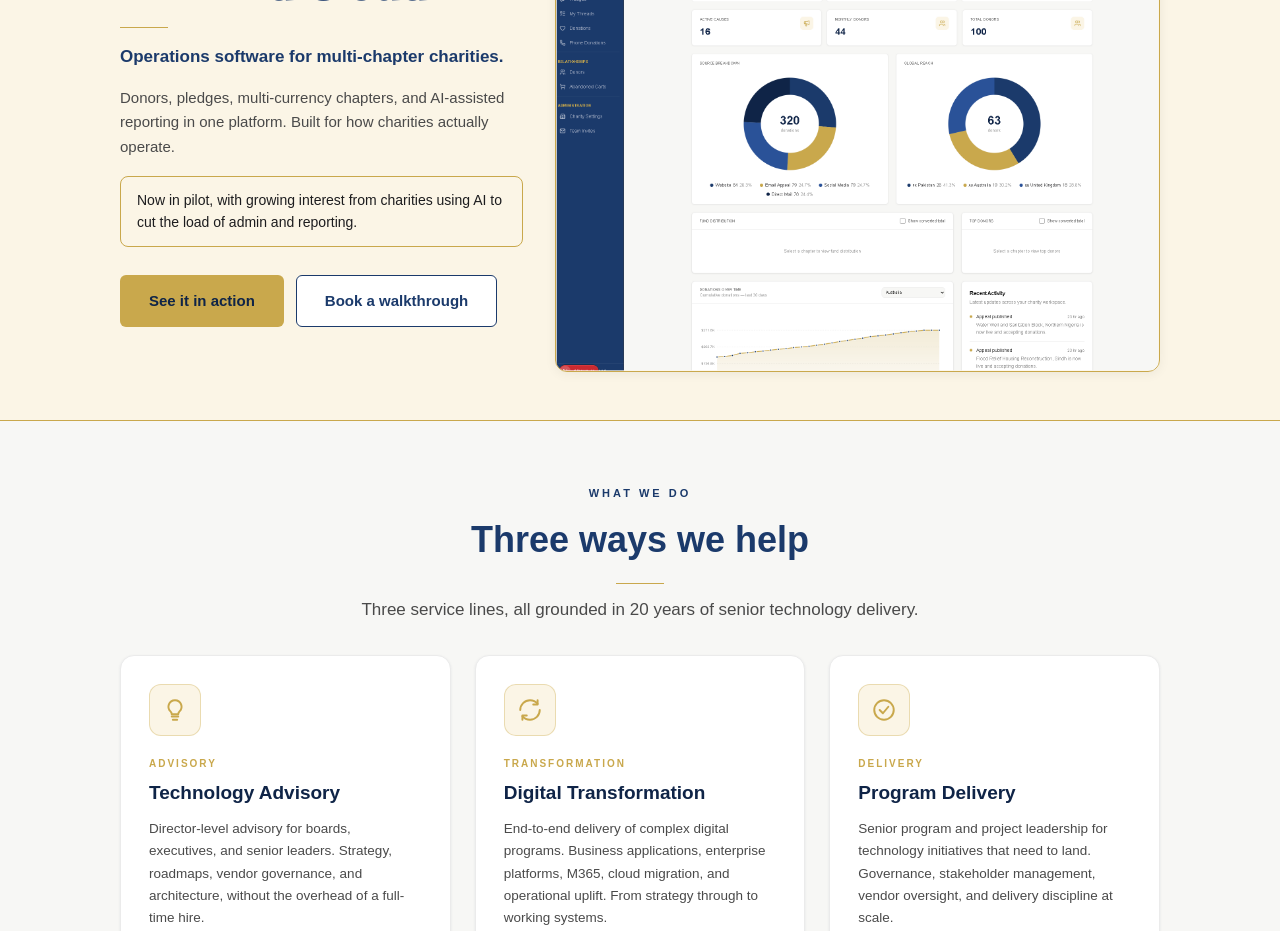
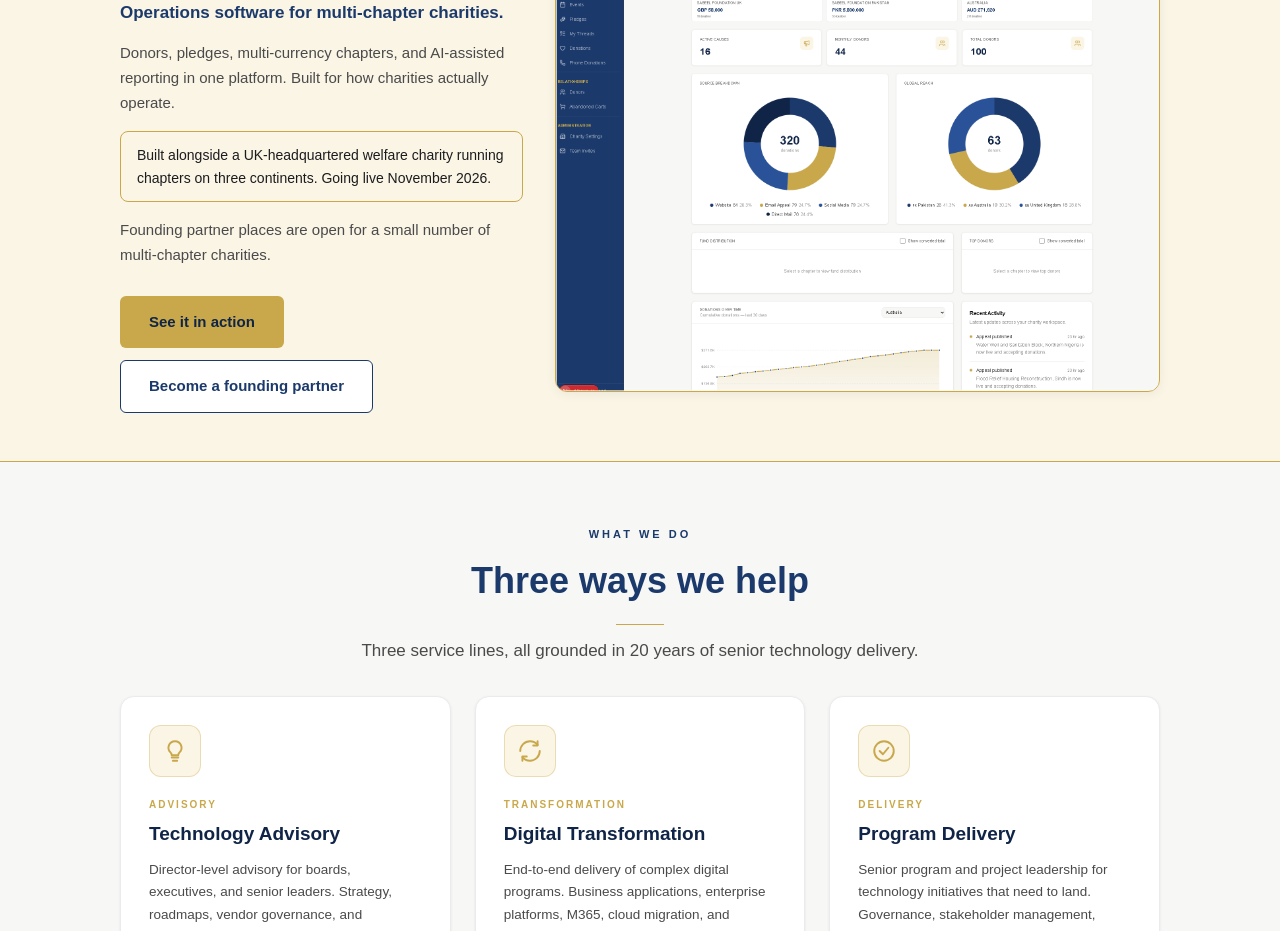
Before and after one commit to nab33lmahmood/me-services-site, a Next.js app: page / in a window 1280 px wide. Shown: the part 1440-2371 px from the top of the page. Built offline with nearby package versions, Linux system fonts and the light colour scheme.

Commit message:
Founding partner copy: home featured product and Kind Cloud page

```diff
--- a/app/page.tsx
+++ b/app/page.tsx
@@ -204,15 +204,19 @@ export default function HomePage() {
                 operate.
               </p>
               <p className="kind-cloud-feature__highlight">
-                Now in pilot, with growing interest from charities using AI to
-                cut the load of admin and reporting.
+                Built alongside a UK-headquartered welfare charity running
+                chapters on three continents. Going live November 2026.
+              </p>
+              <p className="kind-cloud-feature__body">
+                Founding partner places are open for a small number of
+                multi-chapter charities.
               </p>
               <div className="kind-cloud-feature__buttons">
                 <Link href="/products/kind-cloud" className="btn btn--gold-cta">
                   See it in action
                 </Link>
                 <Link href="/contact" className="btn btn--secondary">
-                  Book a walkthrough
+                  Become a founding partner
                 </Link>
               </div>
             </div>
--- a/app/products/kind-cloud/page.tsx
+++ b/app/products/kind-cloud/page.tsx
@@ -249,9 +249,9 @@ export default function KindCloudPage() {
         <ContentWrapper>
           <div className="group-card group-card--gold-accent">
             <p className="group-card__body">
-              Currently in active pilot with a UK-headquartered welfare
-              organisation operating chapters across Australia, the UK, and
-              Pakistan.
+              Built alongside a UK-headquartered welfare charity running
+              chapters across Australia, the UK and Pakistan. Going live
+              November 2026.
             </p>
           </div>
         </ContentWrapper>
@@ -266,6 +266,10 @@ export default function KindCloudPage() {
             <h2 className="closing-cta__heading">
               Interested in a walkthrough for your organisation?
             </h2>
+            <p className="closing-cta__body">
+              Founding partner places are open for a small number of
+              multi-chapter charities.
+            </p>
             <div className="closing-cta__button">
               <Link href={contactHref} className="btn btn--gold-cta">
                 Get in touch
```
